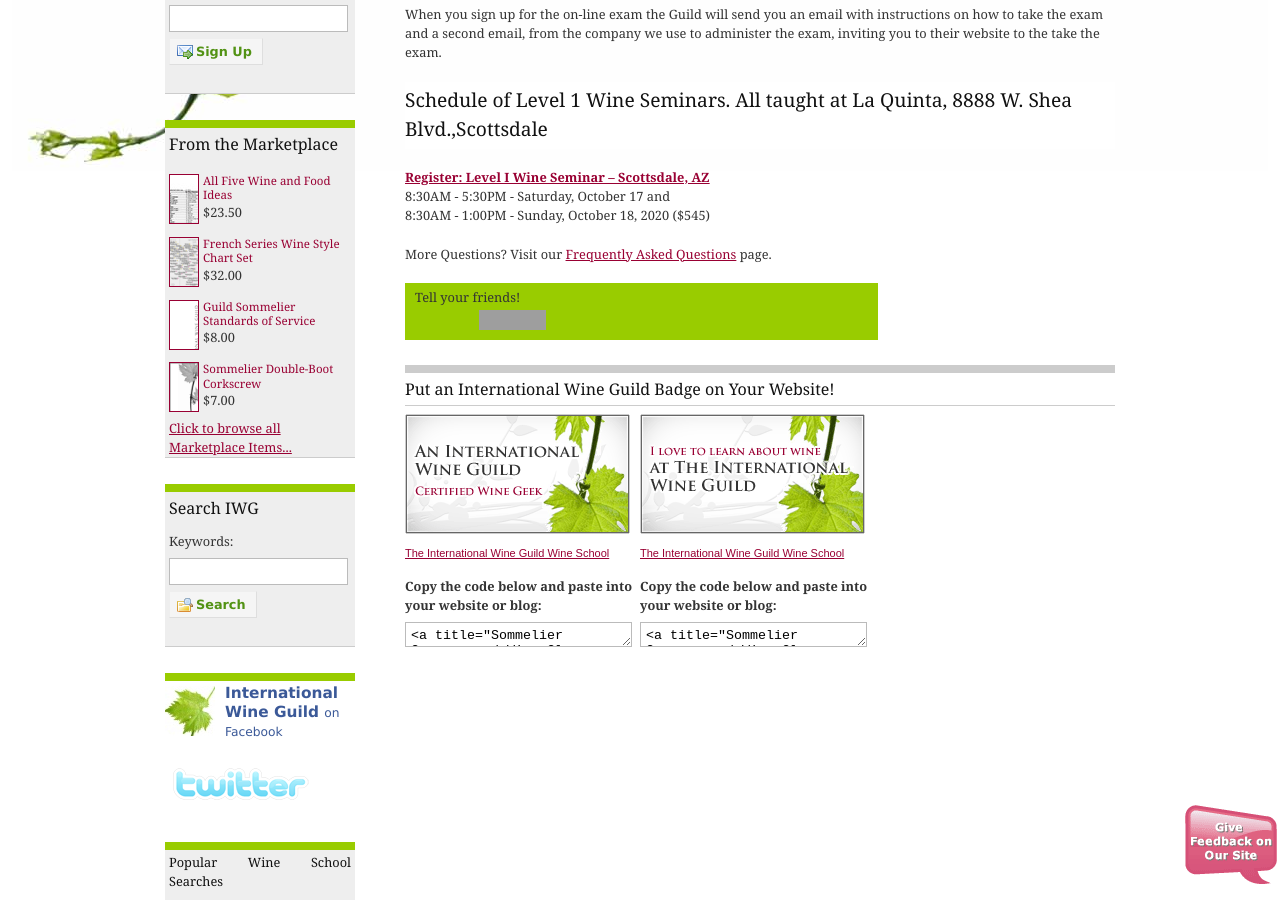
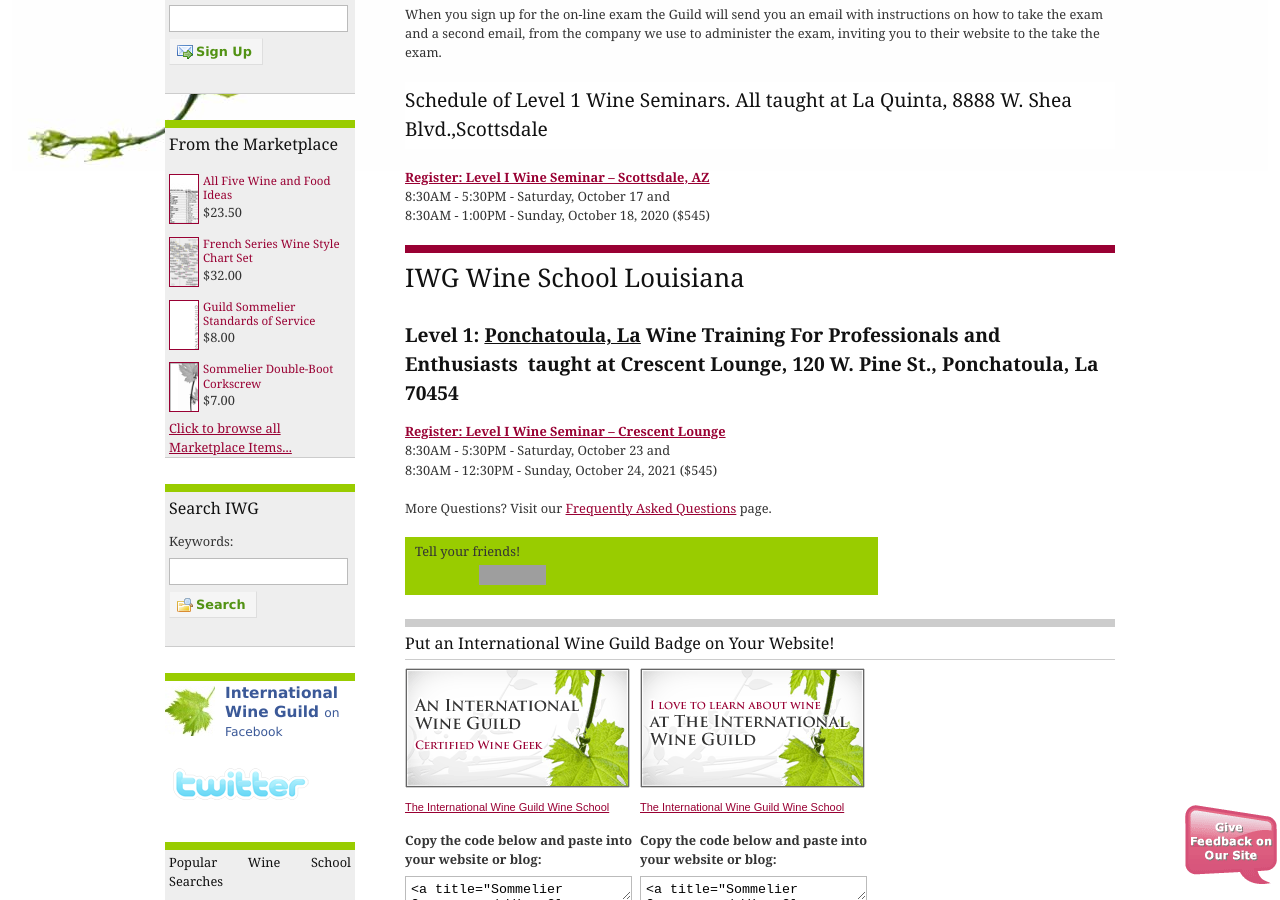
Before and after one commit to CKDev/internationalwineguild.com, a Jekyll site: the page built from arizona-wine-school.html, in a window 1280 px wide and 900 px high, scrolled down 809 px. Built offline with Jekyll 4.4.1, drawn with Linux system fonts in a browser that asks for light colours; a script that is not in the unit is left out; comment, search, counter and statistics services are not loaded; grey boxes are pictures that could not be loaded.

Commit message:
Update arizona-wine-school.html

```diff
--- a/arizona-wine-school.html
+++ b/arizona-wine-school.html
@@ -35,3 +35,14 @@
   8:30AM - 5:30PM - Saturday, October 17 and<br>
   8:30AM - 1:00PM - Sunday, October 18, 2020 ($545)
 </p>
+
+<h1>IWG Wine School Louisiana</h1>
+
+<h3><strong>Level 1: <u>Ponchatoula, La</u> Wine Training For Professionals and Enthusiasts&nbsp; taught at Crescent Lounge, 120 W. Pine St., Ponchatoula, La 70454&nbsp;</strong></h3>
+
+<p><a class="ga-track"
+    href="http://ww4.aitsafe.com/cf/add.cfm?userid=6714687&amp;product=Level+1+Wine+Seminar+Crescent+Lounge++-++10/23-24, 2021&amp;price=545&amp;return=www.internationalwineguild.com/texas-wine-school">
+    <strong>Register: Level I Wine Seminar – Crescent Lounge</strong>
+  </a><br>
+  8:30AM - 5:30PM - Saturday, October 23 and<br>
+  8:30AM - 12:30PM - Sunday, October 24, 2021 ($545)</p>
```
